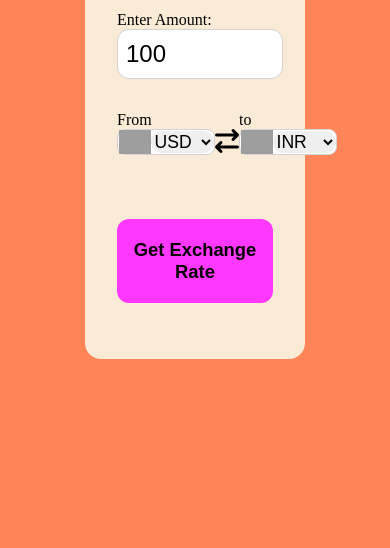
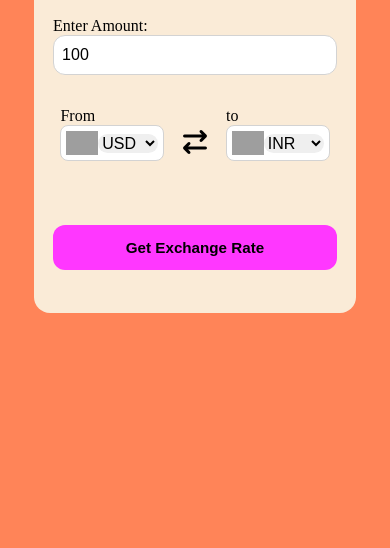
Before and after one commit to its-dhruv-07/currency-converter, a plain HTML site: page index.html in a window 390 px wide. Shown: the part 296-844 px from the top of the page. Drawn offline with Linux system fonts and the light colour scheme; grey boxes are pictures that could not be loaded.

Commit message:
Update style.css

```diff
--- a/style.css
+++ b/style.css
@@ -1,24 +1,30 @@
 * {
   padding: 0;
   margin: 0;
+  box-sizing: border-box;
 }
+
 body {
   display: flex;
   justify-content: center;
   align-items: center;
   min-height: 100vh;
   background-color: rgba(255, 102, 47, 0.799);
+  padding: 1rem;
 }
+
 .outer {
   padding: 2rem;
   border-radius: 1rem;
-  min-height: 45vh;
-  width: 40vw;
+  width: 100%;
+  max-width: 500px;
   background-color: antiquewhite;
 }
+
 form {
   margin: 2rem 0 1rem 0;
 }
+
 form select,
 button,
 input {
@@ -27,51 +33,94 @@ input {
   outline: none;
   border-radius: 0.75rem;
 }
+
 form input {
   border: 1.2px solid lightgray;
-  font-size: 1.5rem;
+  font-size: 1.2rem;
   height: 3rem;
   padding-left: 0.5rem;
 }
+
 .selector {
   display: flex;
   align-items: center;
   justify-content: space-between;
   margin-top: 2rem;
+  gap: 1rem;
+  flex-wrap: wrap;
 }
+
 .select-container {
-  padding: 0 0.5rem;
+  padding: 0.3rem;
   display: flex;
   justify-content: center;
   align-items: center;
-  width: 5rem;
+  width: 100%;
+  max-width: 120px;
   border-radius: 0.5rem;
   border: 1px solid lightgray;
-  min-height: 0.1vh;
   background-color: white;
 }
+
 .select-container select {
-  font-size: 1.1rem;
+  font-size: 1rem;
   width: auto;
 }
+
 .select-container img {
   max-width: 2rem;
 }
+
 .selector i {
   font-size: 1.5rem;
   margin-top: 1rem;
 }
-.msg{
+
+.msg {
   margin: 2rem 0;
   text-align: center;
   color: black;
   font-weight: bolder;
-  font-size: 1.5rem;
+  font-size: 1.2rem;
 }
-button{
+
+button {
   margin: 2rem 0 0.5rem 0;
-  height: 10vh;
+  height: 3rem;
   background-color: rgb(255, 55, 255);
-  font-size: 1.15rem;
+  font-size: 1rem;
   font-weight: bold;
+  cursor: pointer;
 }
+
+
+@media (max-width: 480px) {
+  .outer {
+    padding: 1.2rem;
+  }
+
+  form input {
+    font-size: 1rem;
+    height: 2.5rem;
+  }
+
+  .msg {
+    font-size: 1rem;
+  }
+
+  button {
+    height: 2.8rem;
+    font-size: 0.95rem;
+  }
+}
+
+
+@media (max-width: 768px) {
+  .outer {
+    max-width: 90%;
+  }
+
+  .selector {
+    justify-content: center;
+  }
+}
```
